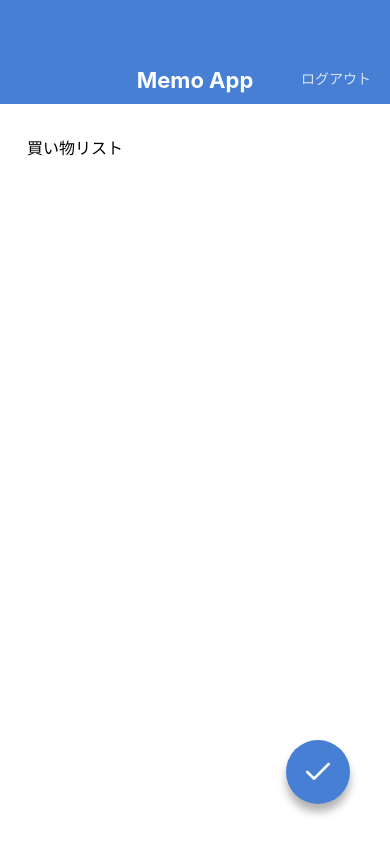
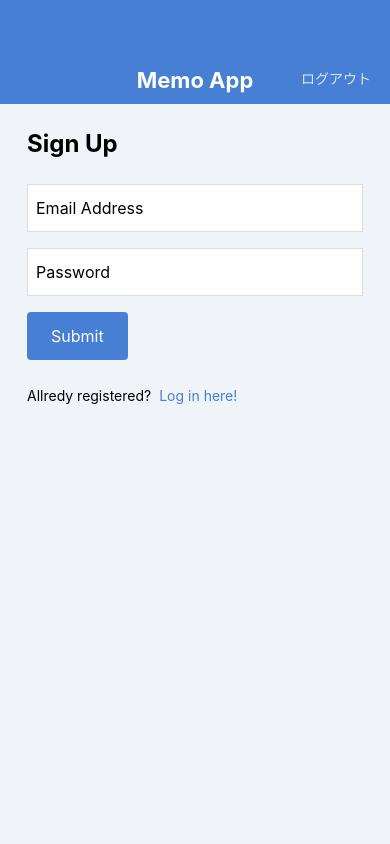
Before and after one commit to tono7/MemoApp, a React Native app: screen / in a window 390 px wide. Built offline with nearby package versions, Linux system fonts and the light colour scheme.

Commit message:
create LogInScreen and SignUpScreen

```diff
--- a/App.jsx
+++ b/App.jsx
@@ -1,12 +1,14 @@
 import React, { memo } from 'react';
 
-import MemoListScreen from './src/screens/MemoListScreen';
-import MemoEditScreen from './src/screens/MemoEditScreen';
+import MemoListScreen   from './src/screens/MemoListScreen';
+import MemoEditScreen   from './src/screens/MemoEditScreen';
 import MemoCreateScreen from './src/screens/MemoCreateScreen';
 import MemoDetailScreen from './src/screens/MemoDetailScreen';
+import LogInScreen      from './src/screens/LogInScreen';
+import SignUpScreen     from './src/screens/SignUpScreen';
 
 export default function App() {
   return (
-    <MemoEditScreen />
+    <SignUpScreen />
   );
 }
--- /dev/null
+++ b/src/components/Button.jsx
@@ -0,0 +1,34 @@
+import { string } from "prop-types";
+import React from "react"
+import {View, Text, StyleSheet} from 'react-native'
+
+export default function Button(props) {
+    const {label} = props;
+    return (
+        <View style={styles.buttonContainer}>
+            <Text style={styles.buttonLabel}>{label}</Text>
+        </View>
+    )
+}
+
+Button.prototype = {
+    label: string,
+};
+
+const styles = StyleSheet.create({
+
+    buttonContainer: {
+        backgroundColor: '#467fd3',
+        borderRadius: 4,
+        alignSelf: 'flex-start',
+        marginBottom: 24,
+    },
+    buttonLabel: {
+        fontSize: 16,
+        lineHeight:32,
+        paddingVertical: 8,
+        paddingHorizontal: 24,
+        color: '#ffffff'
+    },
+
+});
--- /dev/null
+++ b/src/screens/LogInScreen.jsx
@@ -0,0 +1,64 @@
+import React from "react";
+import {View, Text, TextInput, StyleSheet} from 'react-native';
+
+import AppBar from '../components/AppBar'
+import Button from '../components/Button'
+
+export default function LogInScreen() {
+    return (
+        <View style={styles.container}>
+            <AppBar />
+            <View style={styles.inner}>
+                <Text style={styles.title}>Log In</Text>
+                <TextInput style={styles.input} value='Email Address' />
+                <TextInput style={styles.input} value='Password' />
+                <Button label="Submit" />
+                <View style={styles.footer}>
+                    <Text style={styles.footerText}>Not registered?</Text>
+                    <Text style={styles.footerLink}>Sign up here!</Text>
+                </View>
+            </View>
+        </View>
+    )
+}
+
+const styles = StyleSheet.create({
+    container: {
+        flex: 1,
+        backgroundColor: '#f0f4f8',
+    },
+    inner: {
+        paddingHorizontal: 27,
+        paddingVertical: 24,
+    },
+    title: {
+        fontSize: 24,
+        lineHeight: 32,
+        fontWeight: 'bold',
+        marginBottom: 24,
+    },
+    input: {
+        fontSize: 16,
+        //lineHeight: 32,
+        height: 48,
+        borderColor: '#dddddd',
+        borderWidth: 1,
+        backgroundColor: '#ffffff',
+        paddingHorizontal: 8,
+        marginBottom: 16,
+    },
+
+    footerText: {
+        fontSize: 14,
+        lineHeight: 24,
+        marginRight: 8,
+    },
+    footerLink: {
+        fontSize: 14,
+        lineHeight: 24,
+        color: '#467fd3',
+    },
+    footer: {
+        flexDirection: 'row',
+    },
+});
--- /dev/null
+++ b/src/screens/SignUpScreen.jsx
@@ -0,0 +1,64 @@
+import React from "react";
+import {View, Text, TextInput, StyleSheet} from 'react-native';
+
+import AppBar from '../components/AppBar'
+import Button from '../components/Button'
+
+export default function SignUpScreen() {
+    return (
+        <View style={styles.container}>
+            <AppBar />
+            <View style={styles.inner}>
+                <Text style={styles.title}>Sign Up</Text>
+                <TextInput style={styles.input} value='Email Address' />
+                <TextInput style={styles.input} value='Password' />
+                <Button label="Submit" />
+                <View style={styles.footer}>
+                    <Text style={styles.footerText}>Allredy registered?</Text>
+                    <Text style={styles.footerLink}>Log in here!</Text>
+                </View>
+            </View>
+        </View>
+    )
+}
+
+const styles = StyleSheet.create({
+    container: {
+        flex: 1,
+        backgroundColor: '#f0f4f8',
+    },
+    inner: {
+        paddingHorizontal: 27,
+        paddingVertical: 24,
+    },
+    title: {
+        fontSize: 24,
+        lineHeight: 32,
+        fontWeight: 'bold',
+        marginBottom: 24,
+    },
+    input: {
+        fontSize: 16,
+        //lineHeight: 32,
+        height: 48,
+        borderColor: '#dddddd',
+        borderWidth: 1,
+        backgroundColor: '#ffffff',
+        paddingHorizontal: 8,
+        marginBottom: 16,
+    },
+
+    footerText: {
+        fontSize: 14,
+        lineHeight: 24,
+        marginRight: 8,
+    },
+    footerLink: {
+        fontSize: 14,
+        lineHeight: 24,
+        color: '#467fd3',
+    },
+    footer: {
+        flexDirection: 'row',
+    },
+});
```
